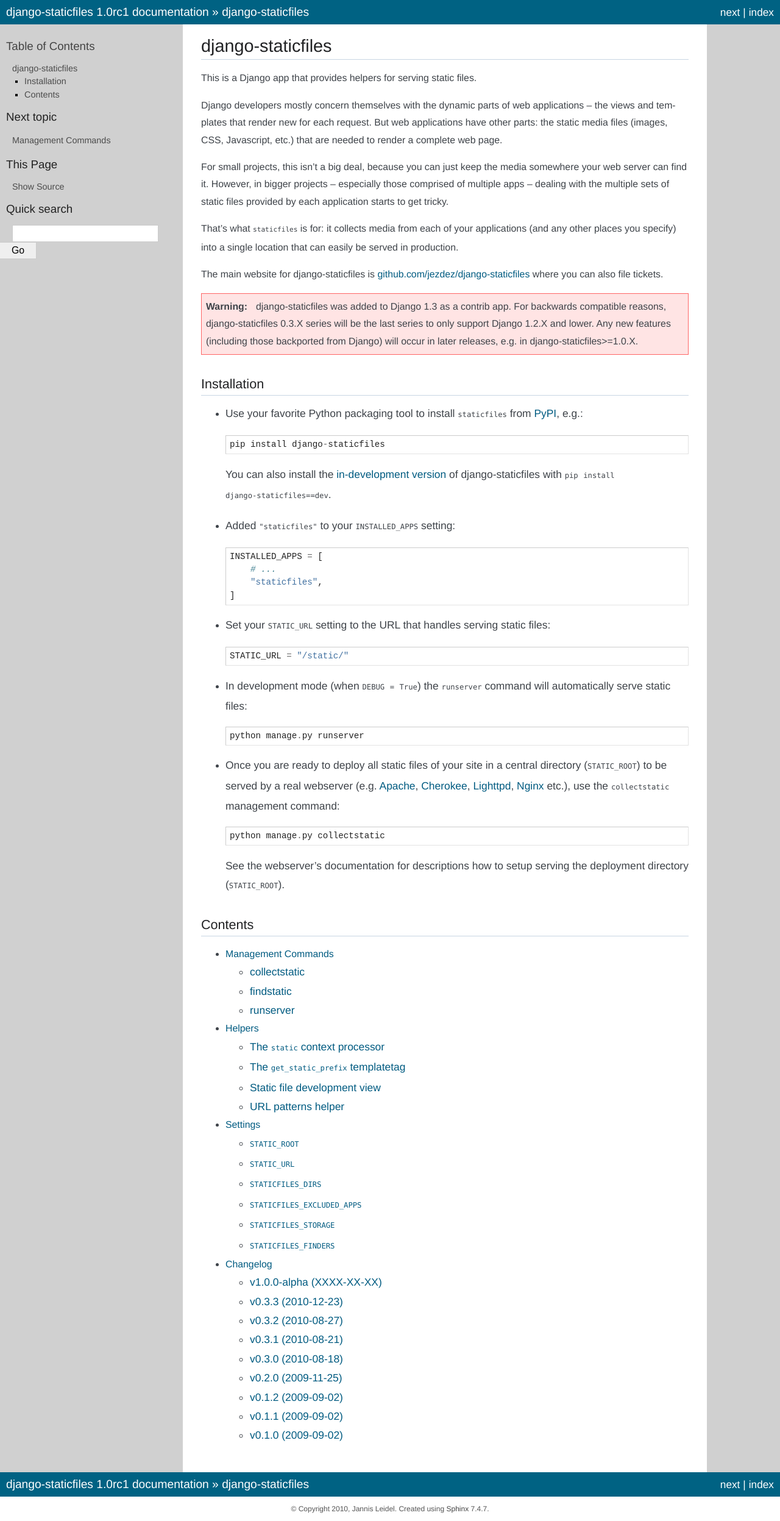
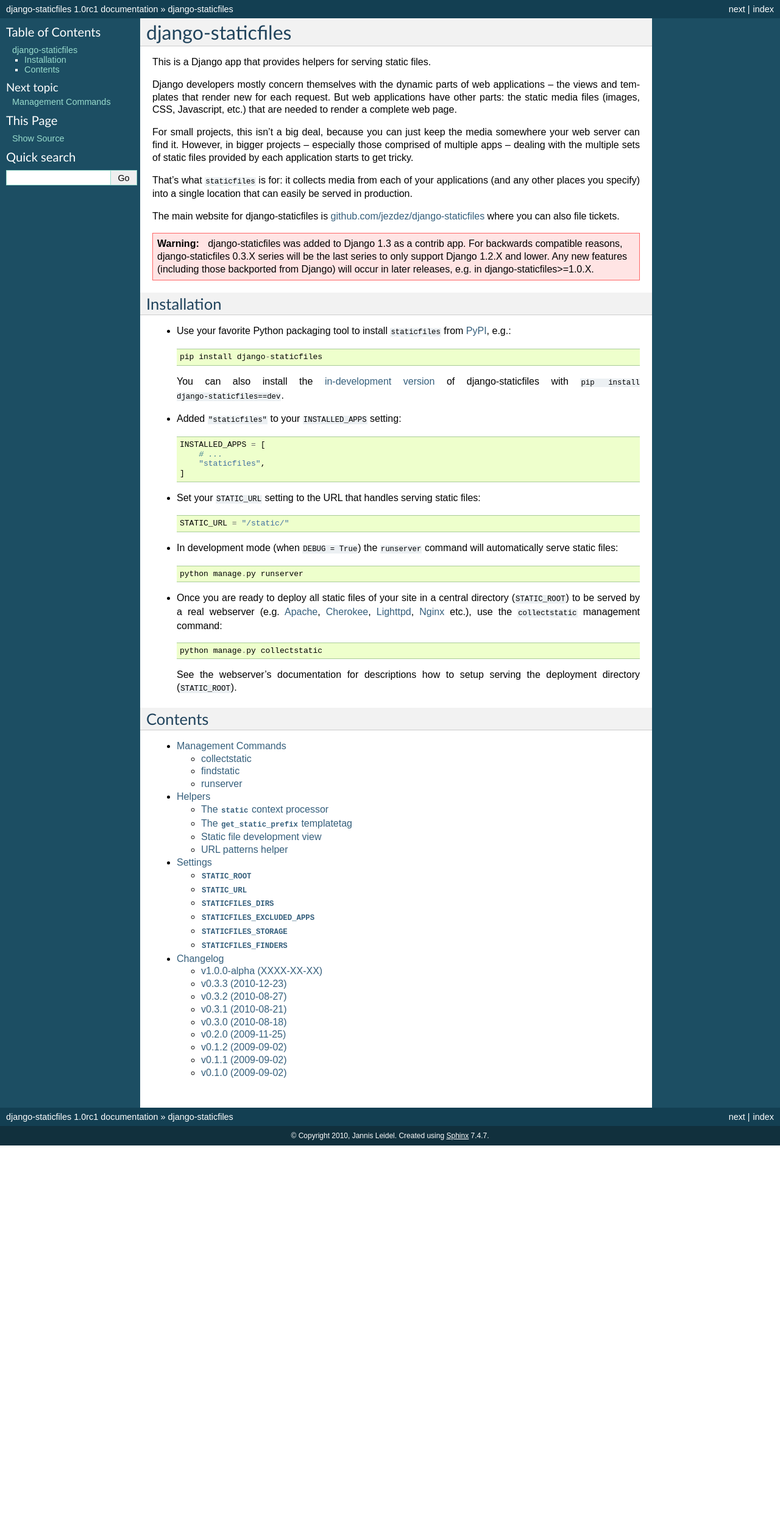
Before and after one commit to jezdez/django-staticfiles, a Sphinx documentation site: the page built from docs/index.rst, in a window 1280 px wide. Shown: the whole page at 61% size. Built offline with Sphinx 7.4.7, drawn with Linux system fonts in a browser that asks for light colours; after the commit the page ends 1879 px from its top, so only the background shows below that.

Commit message:
Removed custom theme since Read The Docs' default theme so awesome.

```diff
--- a/docs/_theme/staticfiles/static/staticfiles.css_t
+++ /dev/null
@@ -1,238 +0,0 @@
-/**
- * Sphinx stylesheet -- default theme
- * ~~~~~~~~~~~~~~~~~~~~~~~~~~~~~~~~~~
- */
-
-@import url("basic.css");
-
-/* -- page layout ----------------------------------------------------------- */
-
-body {
-    font-family: "Helvetica Neue", Arial, Helvetica, Geneva, sans-serif;
-    font-size: 100%;
-    background-color: #FFFFFF;
-    color: #4C4C4C;
-    margin: 0;
-    padding: 0;
-}
-
-div.documentwrapper {
-    float: left;
-    width: 100%;
-}
-
-div.bodywrapper {
-    margin: 0 0 0 300px;
-}
-
-hr{
-    border: 1px solid #B1B4B6;
-}
-
-div.document {
-    background-color: #D0D0D0;
-}
-
-div.body {
-    background-color: #ffffff;
-    color: #3E4349;
-    padding: 1em 30px 30px 30px;
-    font-size: 0.9em;
-}
-
-div.footer {
-    color: #555;
-    width: 100%;
-    padding: 13px 0;
-    text-align: center;
-    font-size: 75%;
-}
-
-div.footer a {
-    color: #444444;
-}
-
-div.related {
-    color: #ffffff;
-    font: 1.2em/40px "Helvetica Neue", Arial, Helvetica, Geneva, sans-serif;
-    background-color: #006283;
-}
-
-span.pre {
-    font: 0.7em Monaco, "Courier New", Courier, mono;
-}
-
-div.related a {
-    color: #fff;
-}
-
-div.related .right {
-    font-size: 0.9em;
-}
-
-div.sphinxsidebar {
-    font-size: 0.9em;
-    line-height: 1.5em;
-    width: 300px
-}
-
-div.sphinxsidebarwrapper{
-    padding: 20px 0;
-    background-color: #D0D0D0;
-}
-
-div.sphinxsidebar h3,
-div.sphinxsidebar h4 {
-    font-family: "Helvetica Neue", Arial, Helvetica, Geneva, sans-serif;
-    color: #222222;
-    font-size: 1.3em;
-    font-weight: normal;
-    margin: 0;
-    padding: 5px 10px;
-}
-
-div.sphinxsidebar h3 a {
-    color: #444444;
-}
-
-div.sphinxsidebar p {
-    color: #888888;
-    padding: 5px 20px;
-    margin: 0.5em 0px;
-}
-
-div.sphinxsidebar p.topless {
-}
-
-div.sphinxsidebar ul {
-    margin: 10px 10px 10px 20px;
-    padding: 0;
-    color: #000000;
-}
-
-div.sphinxsidebar a {
-    color: #4C4C4C;
-}
-
-div.sphinxsidebar a:hover {
-    color: #A40100;
-}
-
-div.sphinxsidebar input {
-    border: 1px solid #cccccc;
-    font-family: sans-serif;
-    font-size: 1.1em;
-    padding: 0.15em 0.3em;
-}
-
-div.sphinxsidebar input[type=text]{
-    margin-left: 20px;
-}
-
-/* -- body styles ----------------------------------------------------------- */
-
-a {
-    color: #005B81;
-    text-decoration: none;
-}
-
-a:hover {
-    color: #FF6933;
-}
-
-div.body h1,
-div.body h2,
-div.body h3,
-div.body h4,
-div.body h5,
-div.body h6 {
-    font-family: "Helvetica Neue", Arial, Helvetica, Geneva, sans-serif;
-    font-weight: normal;
-    color: #212224;
-    margin: 30px 0px 10px 0px;
-    padding: 5px 0 5px 0px;
-    border-bottom: 1px solid #C8D5E3;
-}
-
-div.body h1 { margin-top: 0; font-size: 200%; }
-div.body h2 { font-size: 150%; }
-div.body h3 { font-size: 120%; }
-div.body h4 { font-size: 110%; }
-div.body h5 { font-size: 100%; }
-div.body h6 { font-size: 100%; }
-
-a.headerlink {
-    color: #c60f0f;
-    font-size: 0.8em;
-    padding: 0 4px 0 4px;
-    text-decoration: none;
-}
-
-a.headerlink:hover {
-    background-color: #c60f0f;
-    color: white;
-}
-
-div.body p, div.body dd, div.body li {
-	font-size: 110%;
-    line-height: 1.8em;
-}
-
-div.admonition p.admonition-title + p {
-    display: inline;
-}
-
-div.highlight{
-    background-color: white;
-}
-
-div.note {
-    background-color: #eeeeee;
-    border: 1px solid #cccccc;
-}
-
-div.seealso {
-    background-color: #ffffcc;
-    border: 1px solid #ffff66;
-}
-
-div.topic {
-    background-color: #fafafa;
-    border-width: 0;
-}
-
-div.warning {
-    background-color: #ffe4e4;
-    border: 1px solid #ff6666;
-}
-
-p.admonition-title {
-    display: inline;
-}
-
-p.admonition-title:after {
-    content: ":";
-}
-
-pre {
-    padding: 4px 6px;
-    background-color: #fff;
-    border: 1px solid #ccc;
-    color: #222222;
-    margin: 1.5em 0 1.5em 0;
-    border-right-color: #e3e3e3;
-    border-bottom-color: #e3e3e3;
-    line-height: 1.5em;
-    font-size: 1.1em;
-}
-
-tt {
-    color: #222222;
-    padding: 1px 2px;
-    font-size: 1.2em;
-    font-family: monospace;
-}
-
-#table-of-contents ul {
-    padding-left: 2em;
-}
--- a/docs/_theme/staticfiles/theme.conf
+++ /dev/null
@@ -1,3 +0,0 @@
-[theme]
-inherit = basic
-stylesheet = staticfiles.css
--- a/docs/conf.py
+++ b/docs/conf.py
@@ -95,7 +95,7 @@
 
 # The theme to use for HTML and HTML Help pages.  See the documentation for
 # a list of builtin themes.
-html_theme = 'staticfiles'
+html_theme = 'default'
 
 # Theme options are theme-specific and customize the look and feel of a theme
 # further.  For a list of options available for each theme, see the
@@ -103,7 +103,7 @@
 #html_theme_options = {}
 
 # Add any paths that contain custom themes here, relative to this directory.
-html_theme_path = ['_theme']
+# html_theme_path = ['_theme']
 
 # The name for this set of Sphinx documents.  If None, it defaults to
 # "<project> v<release> documentation".
```
